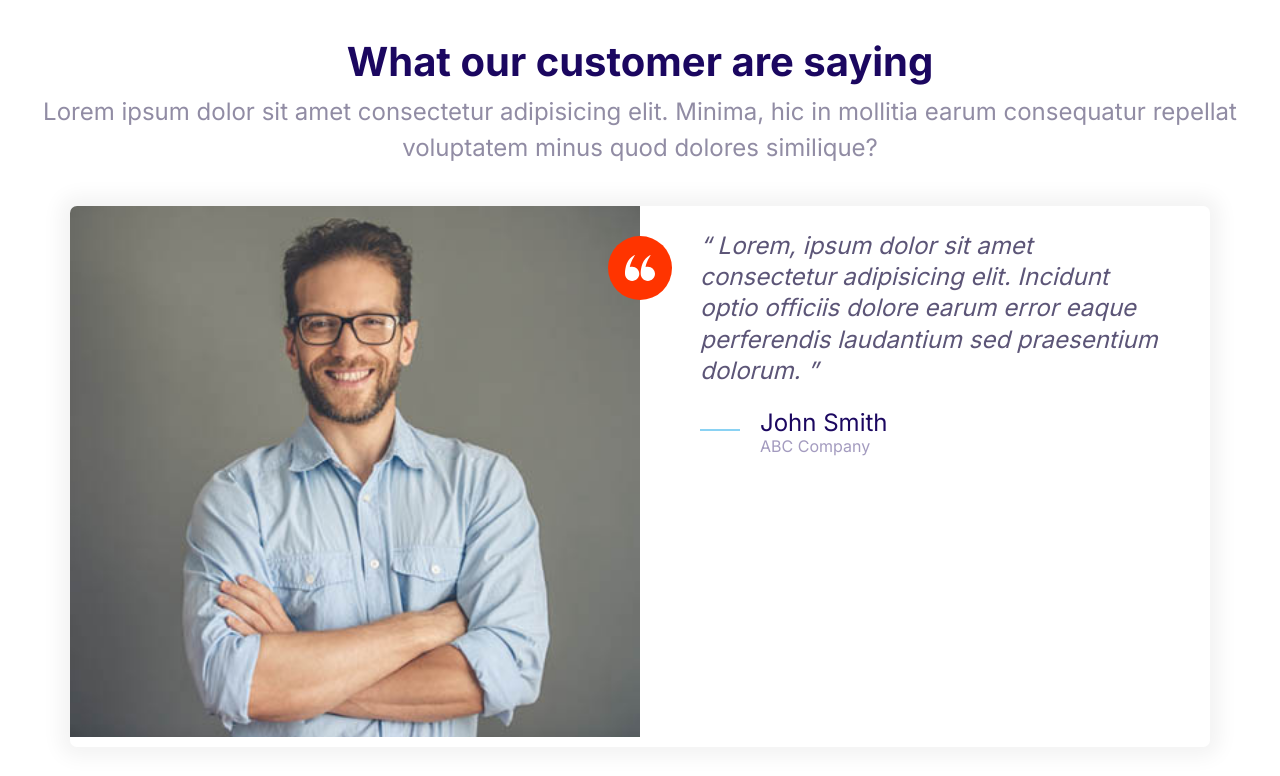
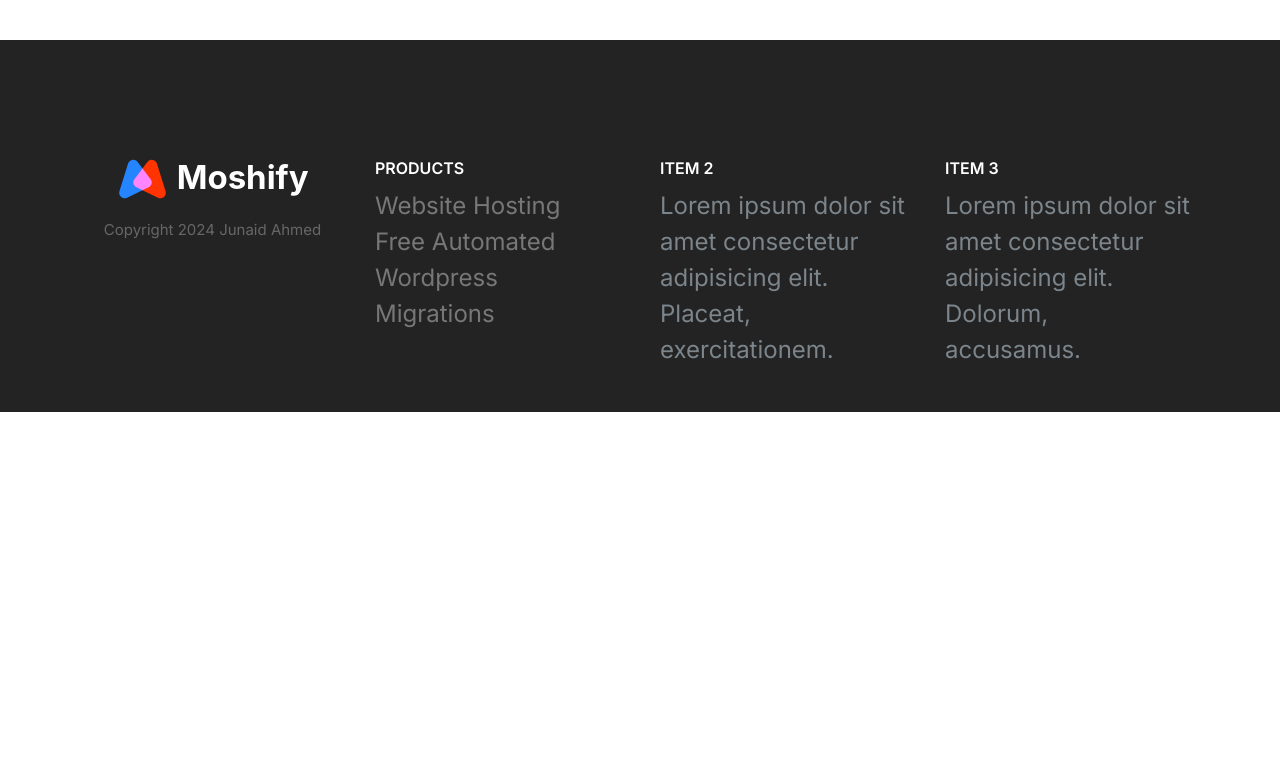
Before and after one commit to junaidbahadikhail/Moshify, a plain HTML site: page index.html in a window 1280 px wide. Drawn offline with Linux system fonts and the light colour scheme; a web font is replaced by a local one.

Commit message:
Build a footer block component.

```diff
--- a/css/styles.css
+++ b/css/styles.css
@@ -842,3 +842,84 @@ max-width: 670px;
     }
 
 }
+
+/*footer*/
+
+.footer{
+    background: #232323;
+    padding-top: 10rem;
+
+}
+
+.footer a{
+    color: #777;
+    transition: color 0.3s;
+}
+.footer a:hover{
+    color: #fff;
+}
+
+.footer__section {
+    padding: 2rem;
+    border-bottom: 1px solid #393939;
+}
+
+.footer__heading {
+    text-transform: uppercase;
+    font-weight: 600;
+}
+
+.footer__brand {
+    margin-top: 5rem;
+    text-align: center;
+}
+
+.footer__copyright{
+    font-size: 2.1rem;
+    color: #fff;
+    opacity: 0.3;
+}
+
+.footer__sections .list{
+    margin:0;
+}
+
+.footer__brand img{
+    width: 100%;
+    max-width: 230px;
+}
+
+@media screen and (min-width:768px) {
+    .footer__sections{
+        grid-template-columns: repeat(auto-fit,minmax(10rem,1fr));
+    }
+    .footer .collapsible__chevron{
+        display: none;
+    }
+    .footer .collapsible__content{
+        opacity: 1;
+        max-height: 100%;
+    }
+    .footer__brand{
+        order: -1;
+        margin-top: 1rem;
+    }
+
+
+
+    .footer__copyright{
+        font-size: 1.5rem;
+    }
+
+
+    .footer__section{
+        border: 0;
+    }
+    .footer__section .list{
+        margin:0;
+    }
+
+    .footer__heading{
+        font-size: 1.6rem;
+    }
+}
--- a/index.html
+++ b/index.html
@@ -14,53 +14,55 @@
     <link rel="stylesheet" href="css/styles.css" />
   </head>
   <body>
-    <section class="block">
-      <header class="block__header">
-        <h2>What our customer are saying</h2>
-        <p>
-          Lorem ipsum dolor sit amet consectetur adipisicing elit. Minima, hic
-          in mollitia earum consequatur repellat voluptatem minus quod dolores
-          similique?
-        </p>
-      </header>
-      <div class="container">
-        <div class="card testimonial">
-          <div class="grid grid--1x2">
-            <div class="testimonial__image">
-              <img
-                src="images/testimonial.jpg"
-                alt="a happy, smiling customer"
-              />
-              <span class="icon-container icon-container--accent">
-                <svg class="icon icon--primary icon--white icon--small">
-                  <use xlink:href="images/sprite.svg#quotes"></use>
-                </svg>
-              </span>
-            </div>
-            <blockquote class="quote">
-              <p class="quote__text">
-                Lorem, ipsum dolor sit amet consectetur adipisicing elit.
-                Incidunt optio officiis dolore earum error eaque perferendis
-                laudantium sed praesentium dolorum.
-              </p>
-              <footer>
-                <div class="media">
-                  <div class="media__image">
-                    <svg class="icon icon--primary quote__line">
-                      <use xlink:href="images/sprite.svg#line"></use>
-                    </svg>
-                  </div>
-                  <div class="media__body">
-                    <h3 class="media__title quote__author">John Smith</h3>
-                    <p class="quote__organization">ABC Company</p>
-                  </div>
-                </div>
-              </footer>
-            </blockquote>
+    <footer class="block block--dark footer">
+      <div class="container grid footer__sections">
+        <section class="collapsible collapsible--expanded footer__section">
+          <header class="collapsible__header footer__heading">
+            <h2 class="collapsible__heading footer__heading">Products</h2>
+            <svg class="icon icon--white collapsible__chevron">
+              <use xlink:href="images/sprite.svg#chevron"></use>
+            </svg>
+          </header>
+          <div class="collapsible__content">
+            <ul class="list">
+              <li><a href="#">Website Hosting</a></li>
+              <li><a href="#">Free Automated Wordpress</a></li>
+              <li><a href="#">Migrations</a></li>
+            </ul>
           </div>
-        </div>
+        </section>
+        <section class="collapsible footer__section">
+          <header class="collapsible__header">
+            <h2 class="collapsible__heading footer__heading">Item 2</h2>
+            <svg class="icon icon--white collapsible__chevron">
+              <use xlink:href="images/sprite.svg#chevron"></use>
+            </svg>
+          </header>
+          <div class="collapsible__content">
+            <p>
+              Lorem ipsum dolor sit amet consectetur adipisicing elit. Placeat,
+              exercitationem.
+            </p>
+          </div>
+        </section>
+        <section class="collapsible footer__section">
+          <header class="collapsible__header">
+            <h2 class="collapsible__heading footer__heading">Item 3</h2>
+            <svg class="icon icon--white collapsible__chevron">
+              <use xlink:href="images/sprite.svg#chevron"></use>
+            </svg>
+          </header>
+          <div class="collapsible__content">
+            Lorem ipsum dolor sit amet consectetur adipisicing elit. Dolorum,
+            accusamus.
+          </div>
+        </section>
+        <section class="footer__brand">
+          <img src="images/logo.svg" alt="" />
+          <p class="footer__copyright">Copyright 2024 Junaid Ahmed</p>
+        </section>
       </div>
-    </section>
+    </footer>
     <script src="js/main.js"></script>
   </body>
 </html>
```
Also changed, not shown: components/block-footer.html (added, +49 -0 lines).
